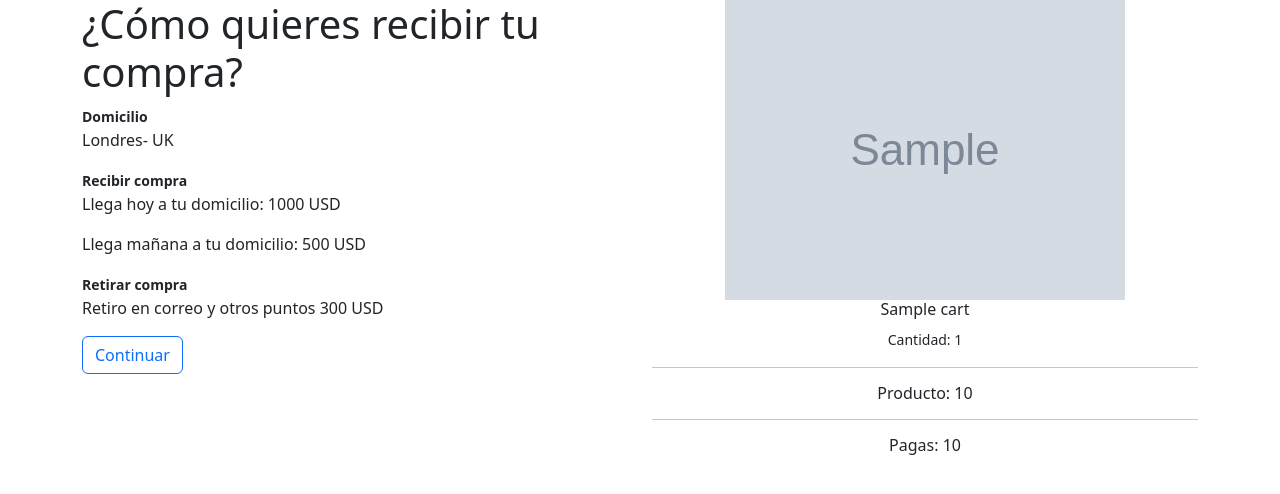
After one commit to SrCthulhu/meli, a Flask app: page /checkout/1 in a window 1280 px wide. The commit adds this page. Shown: the top 494 px of the page. Run offline with Flask 2, Linux system fonts and the light colour scheme; grey boxes marked "Sample" are stand-in pictures; a database or web service that is not in the repository returns one stand-in record (values such as "Sample title").

Commit message:
Cart & Check creation - Fix Detalle

```diff
--- a/app.py
+++ b/app.py
@@ -53,3 +53,45 @@ def meli_linkdecompra_view(id):
 
     linkdecompra = db.productoNuevo.find_one({'_id': ObjectId(id)})
     return render_template("meli_detalle.html", linkdecompra=linkdecompra)
+
+
+@app.route("/add/<id>")
+def add_product_to_cart(id):
+
+    product = db.productoNuevo.find_one({'_id': ObjectId(id)})
+
+    if not session.get('id'):
+        return redirect('/')
+
+    user = session.get('id')
+
+    nuevo = {}
+    nuevo['title'] = product['title']
+    nuevo['cover'] = product['cover']
+    nuevo['price'] = product['price']
+
+    nuevo['user_id'] = user
+
+    db.cart.insert_one(nuevo)
+
+    return redirect('/cart')
+
+
+@app.route("/cart")
+def cart_view():
+    if not session.get('id'):
+        return redirect('/')
+    user = session.get('id')
+
+    productoagregado = list(db.cart.find({'user_id': user}))
+    return render_template(
+        "cart.html", productoagregado=productoagregado)
+
+
+@app.route("/checkout/<id>")
+def check_view(id):
+    user = session.get('id')
+
+    compra = list(db.cart.find({'user_id': user}))
+    # Imprime en el template lo sumado al carrito en la base de datos.
+    return render_template("checkout.html", compra=compra)
--- /dev/null
+++ b/templates/checkout.html
@@ -0,0 +1,44 @@
+<!DOCTYPE html>
+<html lang="en">
+
+<head>
+    <meta charset="UTF-8">
+    <meta http-equiv="X-UA-Compatible" content="IE=edge">
+    <meta name="viewport" content="width=device-width, initial-scale=1.0">
+    <link href="https://cdn.jsdelivr.net/npm/bootstrap@5.2.0/dist/css/bootstrap.min.css" rel="stylesheet"
+        integrity="sha384-gH2yIJqKdNHPEq0n4Mqa/HGKIhSkIHeL5AyhkYV8i59U5AR6csBvApHHNl/vI1Bx" crossorigin="anonymous">
+    <link rel="icon" href="https://forsedi.facturacfdi.mx/admindigital/images/mercadopago-icon.png">
+    <title>Checkout | by: Sr.Cthulhu ©</title>
+</head>
+
+<body>
+    <div class="container">
+        <div class="row">
+            <div class="col-6">
+                <h1>¿Cómo quieres recibir tu compra?</h1>
+                <small><strong>Domicilio</strong></small>
+                <p>Londres- UK</p>
+                <small><strong>Recibir compra</strong></small>
+                <p>Llega hoy a tu domicilio: 1000 USD</p>
+                <p>Llega mañana a tu domicilio: 500 USD</p>
+                <small><strong>Retirar compra</strong></small>
+                <p>Retiro en correo y otros puntos 300 USD</p>
+                <a href="#" type="button" class="btn btn-outline-primary">Continuar</a>
+
+            </div>
+            <div class="col-6 text-center">
+                {% for c in compra %}
+                <img class="img-fluid" src="{{c['cover']}}" alt="">
+                <h6>{{c['title']}}</h6>
+                <small>Cantidad: 1</small>
+                <hr>
+                <h6>Producto: {{c['price']}}</h6>
+                <hr>
+                <h6>Pagas: {{c['price']}}</h6>
+                {% endfor %}
+            </div>
+        </div>
+    </div>
+</body>
+
+</html>
```
Also changed, not shown: templates/cart.html (added, +41 -0 lines), templates/meli_detalle.html (+13 -12 lines).
